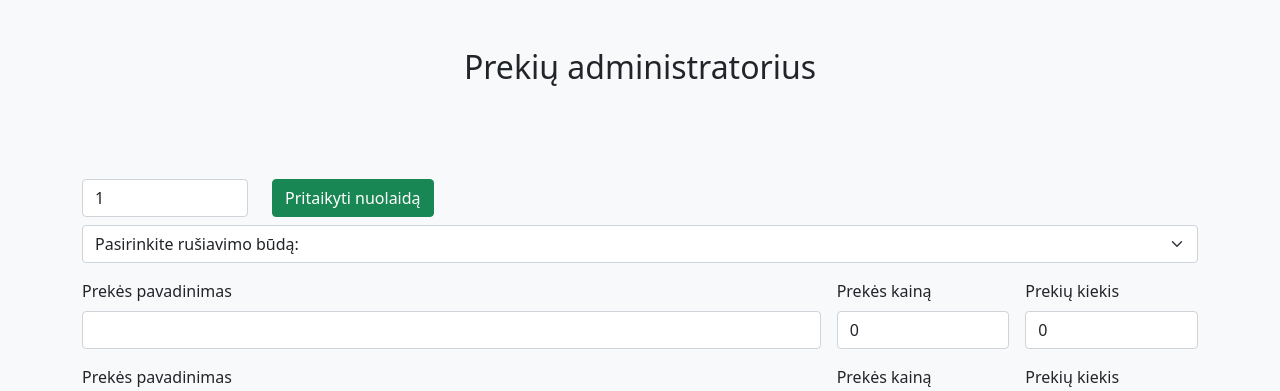
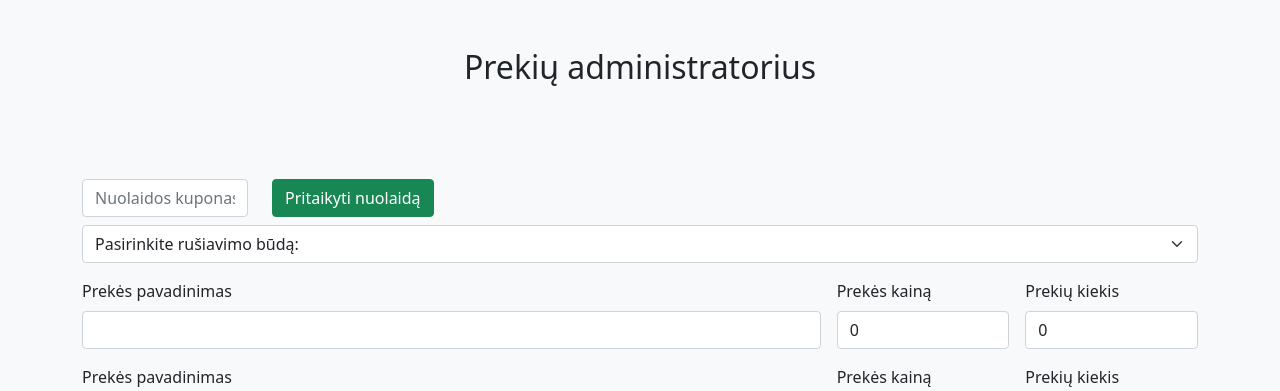
Before and after one commit to danissauga/PHP_22_Pamokos, a PHP site: page /?kuponas=1 in a window 1280 px wide. Shown: the top 391 px of the page. Run offline with PHP 8.4, Linux system fonts and the light colour scheme.

Commit message:
Some update
GET elment som uodeit code

```diff
--- a/Pamoka_23/index.php
+++ b/Pamoka_23/index.php
@@ -18,7 +18,7 @@
                                         <div class="text-start">
                                             <pre>
                                                 <?php
-                                                        if (!isset($_GET['kuponas'])) { $_GET['kuponas'] = ""; }  //kupono nera, naudojama tik pasileidimo metu
+                                                      // if (!isset($_GET['kuponas'])) { $_GET['kuponas'] = ""; }  //kupono nera, naudojama tik pasileidimo metu
 
                                                         $kuponai = [['kuponas' => 'BLACKFIRDAY','discount' => '10'],
                                                                    ['kuponas' => 'ACHILAS','discount' => '15'],
@@ -26,8 +26,7 @@
 
                                                    // print_r($kuponai);
                                             echo '</pre>';
-                                                        if( isset($_GET['prekes']) AND is_array($_GET['prekes'])
-                                                                AND count($_GET['prekes']) > 0) :
+                                                        if( isset($_GET['prekes']) AND is_array($_GET['prekes']) AND count($_GET['prekes']) > 0) :
 
                                                         $prekes = $_GET['prekes'];
 
@@ -105,16 +104,15 @@
                                                          if ($discount <> 0) {
                                                              echo '<div class="alert alert-success" role="alert">
                                                                     Kuponas galiojantis, jums taikoma '.$percents.'% nuplaida!
-                                                             </div>';
+                                                                    </div>';
                                                             echo '<p class="lead">Taikoma niolaida: ' . number_format($discount,2) . '</p>';
                                                             $suma = $suma - $discount;
                                                          }
                                                          //pataisym pabaiga
 
-                                                         echo '<p class="lead">Bendras uzsakytu prekiu kiekis: ' . $kiekis . '</p>'; ?>
-                                                        <?php echo '<p class="lead">Bendra uzsakytu prekiu suma po nuolaidos: ' . number_format($suma,2) . '</p>'; ?>
-
-                                                        <?php endif; ?>
+                                                         echo '<p class="lead">Bendras uzsakytu prekiu kiekis: ' . $kiekis . '</p>';
+                                                         echo '<p class="lead">Bendra uzsakytu prekiu suma po nuolaidos: ' . number_format($suma,2) . '</p>';
+                                                         endif; ?>
 
                                         </div>
                                 </div>
@@ -124,7 +122,8 @@
                                         <form method="GET" action="">
                                                 <div class="row mb-3">
                                                     <div class="col-md-2" >
-                                                        <input id="kuponas" name="kuponas"  class="form-control" type="text" value="<?php echo $_GET['kuponas']; ?>" placeholder="Nuolaidos kuponas">
+                                                     <!--   <?php echo $_GET['kuponas']; ?>   -->
+                                                        <input id="kuponas" name="kuponas" class="form-control" type="text" value="" placeholder="Nuolaidos kuponas">
                                                     </div>
                                                     <div class="col-md-2" >
                                                         <button type="submit" name="calculate_discount" class="btn btn-success">Pritaikyti nuolaidą</button>
@@ -171,9 +170,10 @@
                                                 <div class="mt-5 mb-5">
                                                         <button class="w-100 btn btn-primary btn-lg" type="submit">Siųsti duomenis</button>
                                                 </div>
-                                        </form>
+                                     </form>
                                 </div>
-                                </div>
+                            </div>
+
                         </main>
                 </div>
 
```
